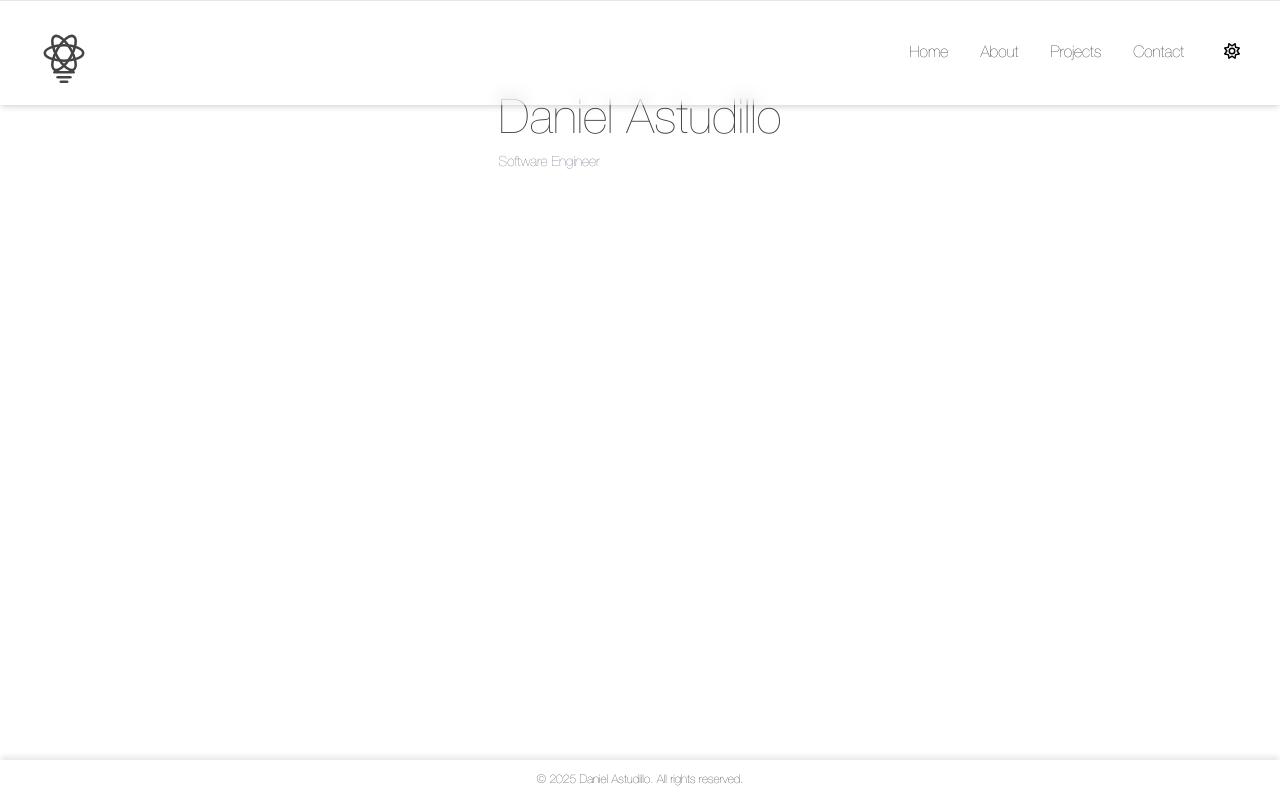
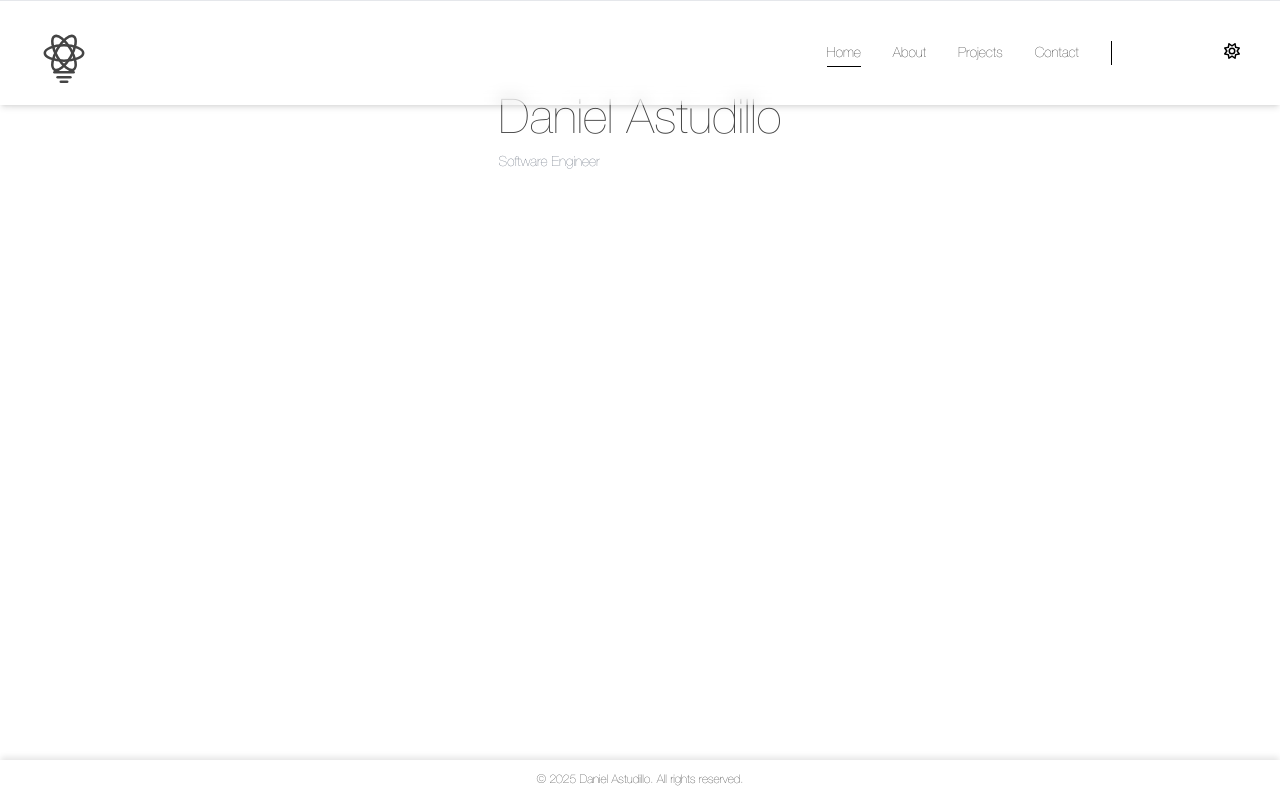
Before and after one commit to D-Astudillo-ASC/personal-site-v2, a Next.js app: page / in a window 1280 px wide. Built offline with nearby package versions, Linux system fonts and the light colour scheme.

Commit message:
Making Navbar responsive, adding dropdown sandwich menu for mobile view.

```diff
--- a/components/Navbar.tsx
+++ b/components/Navbar.tsx
@@ -1,32 +1,132 @@
+"use client";
+
 import Link from "next/link";
-import { JSX } from "react";
+import { usePathname } from "next/navigation";
+import { JSX, useState, useEffect } from "react";
+import { FontAwesomeIcon } from "@fortawesome/react-fontawesome";
+import { faBars, faXmark } from "@fortawesome/free-solid-svg-icons";
+import ThemeToggle from "@/components/theme/ThemeToggle";
+import FontToggle from "@/components/font/FontToggle";
+import { createPortal } from "react-dom";
+import { useFont } from "@/app/providers/FontProvider";
 
 export default function Navbar(): JSX.Element {
-  const linkClassName = "navbar-link";
+  const pathname = usePathname();
+  const [isMobileMenuOpen, setIsMobileMenuOpen] = useState(false);
+  const [mounted, setMounted] = useState(false);
+  const { font } = useFont();
+
+  useEffect(() => {
+    setMounted(true);
+  }, []);
+
+  const isActive = (path: string) => pathname === path;
+
+  const navLinks = [
+    { href: "/", label: "Home" },
+    { href: "/about", label: "About" },
+    { href: "/projects", label: "Projects" },
+    { href: "/contact", label: "Contact" },
+  ];
+
+  const dropdownContent = (
+    <div
+      className={`
+        fixed left-0 right-0 top-[calc(4rem+2rem)] z-[100]
+        transition-all duration-300 ease-in-out
+        backdrop-blur-md bg-white/10 dark:bg-black/10
+        border-y border-white/20 dark:border-black/20
+        shadow-lg md:hidden
+        ${font === "helvetica" ? "font-helvetica" : font === "monospace" ? "font-mono" : "font-neue-montreal"}
+        ${
+          isMobileMenuOpen
+            ? "opacity-100 translate-y-0 visible"
+            : "opacity-0 -translate-y-2 invisible"
+        }
+      `}
+    >
+      <div className="max-w-7xl mx-auto px-4">
+        <ul className="py-4 flex flex-col items-center">
+          {navLinks.map((link) => (
+            <li key={link.href} className="w-full text-center">
+              <Link
+                href={link.href}
+                className={`
+                  block py-2 text-sm font-thin transition-all duration-300
+                  ${
+                    isActive(link.href)
+                      ? "text-text"
+                      : "text-text/70 hover:text-gray-300 dark:hover:text-gray-600"
+                  }
+                `}
+                onClick={() => setIsMobileMenuOpen(false)}
+              >
+                <span
+                  className={`relative inline-block after:absolute after:bottom-0 after:left-0 after:h-[1px] after:w-0 after:bg-current after:transition-all after:duration-300 hover:after:w-full ${isActive(link.href) ? "after:w-full" : ""}`}
+                >
+                  {link.label}
+                </span>
+              </Link>
+            </li>
+          ))}
+          <li className="mt-2 flex justify-center">
+            <FontToggle />
+          </li>
+          <li className="mt-2 flex justify-center">
+            <ThemeToggle />
+          </li>
+        </ul>
+      </div>
+    </div>
+  );
+
   return (
-    <nav>
-      <ul className="flex space-x-8 list-none">
-        <li>
-          <Link href="/" className={linkClassName}>
-            Home
-          </Link>
-        </li>
-        <li>
-          <Link href="/about" className={linkClassName}>
-            About
-          </Link>
-        </li>
-        <li>
-          <Link href="/projects" className={linkClassName}>
-            Projects
-          </Link>
-        </li>
-        <li>
-          <Link href="/contact" className={linkClassName}>
-            Contact
-          </Link>
-        </li>
-      </ul>
+    <nav className="relative">
+      {/* Desktop Menu */}
+      <div className="hidden md:flex items-center space-x-8">
+        <ul className="flex space-x-8 list-none">
+          {navLinks.map((link) => (
+            <li key={link.href}>
+              <Link
+                href={link.href}
+                className={`
+                  relative py-2 text-sm font-thin transition-all duration-300
+                  ${
+                    isActive(link.href)
+                      ? "text-text"
+                      : "text-text/70 hover:text-gray-300 dark:hover:text-gray-600"
+                  }
+                  after:absolute after:bottom-0 after:left-0 after:h-[1px] after:w-0
+                  after:bg-current after:transition-all after:duration-300
+                  hover:after:w-full
+                  ${isActive(link.href) ? "after:w-full" : ""}
+                `}
+              >
+                {link.label}
+              </Link>
+            </li>
+          ))}
+        </ul>
+        <div className="flex items-center space-x-4 pl-4 border-l border-border/50">
+          <FontToggle />
+          <ThemeToggle />
+        </div>
+      </div>
+
+      {/* Mobile Menu Button */}
+      <button
+        className="md:hidden p-2 text-text/70 hover:text-gray-300 dark:hover:text-gray-600 transition-colors"
+        onClick={() => setIsMobileMenuOpen(!isMobileMenuOpen)}
+        aria-label="Toggle menu"
+      >
+        <FontAwesomeIcon
+          icon={isMobileMenuOpen ? faXmark : faBars}
+          className="w-5 h-5"
+        />
+      </button>
+
+      {/* Mobile Menu Dropdown */}
+      {mounted && createPortal(dropdownContent, document.body)}
     </nav>
   );
 }
```
